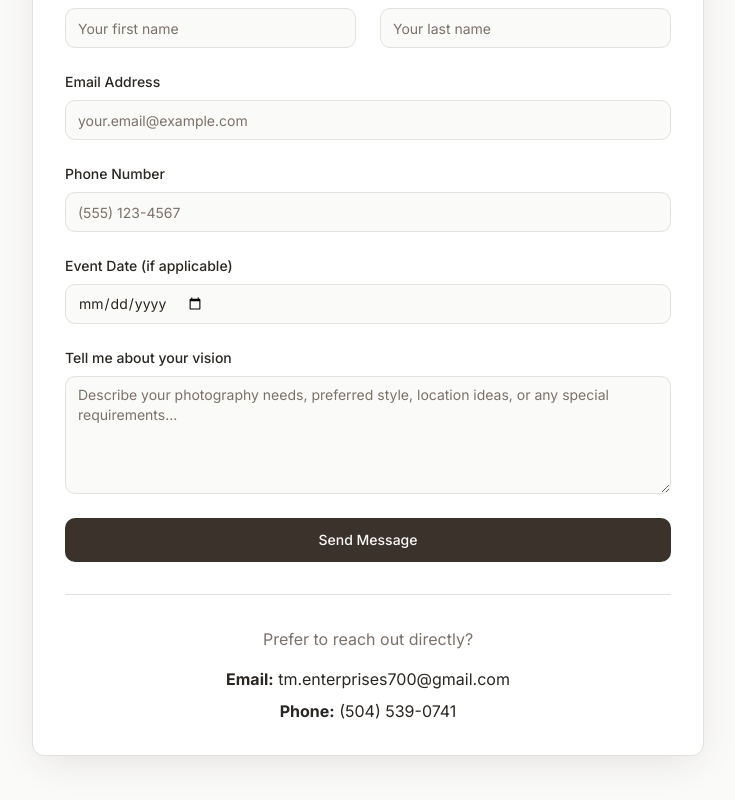
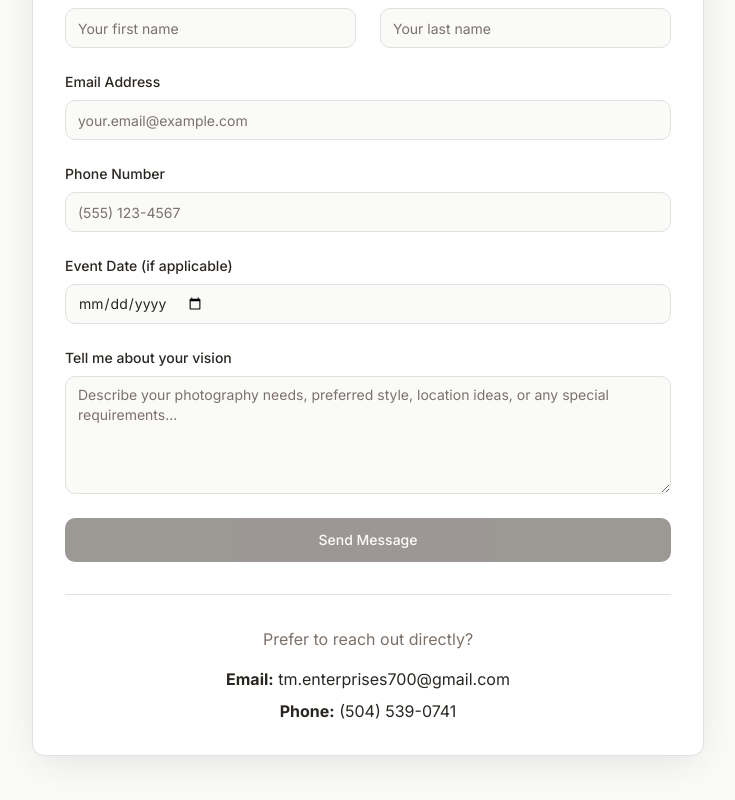
Before and after one commit to Hackman78/amariPhotography, a React (Vite) app: page /contact in a window 1280 px wide. Shown: the part 1317-2117 px from the top of the page, without its empty margins (272-1007 px from the left). Built offline with nearby package versions, Linux system fonts and the light colour scheme.

Commit message:
disabled submit for now

```diff
--- a/src/pages/Contact.tsx
+++ b/src/pages/Contact.tsx
@@ -392,7 +392,7 @@ const Contact = () => {
                   />
                 </div>
 
-                <Button type="submit" size="lg" className="w-full">
+                <Button disabled type="submit" size="lg" className="w-full">
                   Send Message
                 </Button>
               </form>
```
